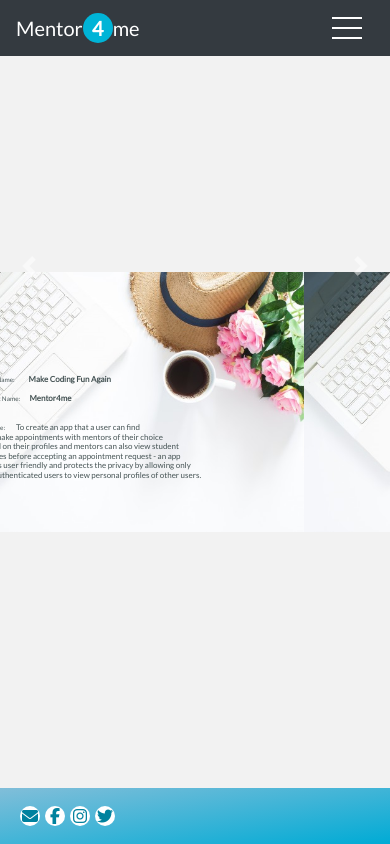
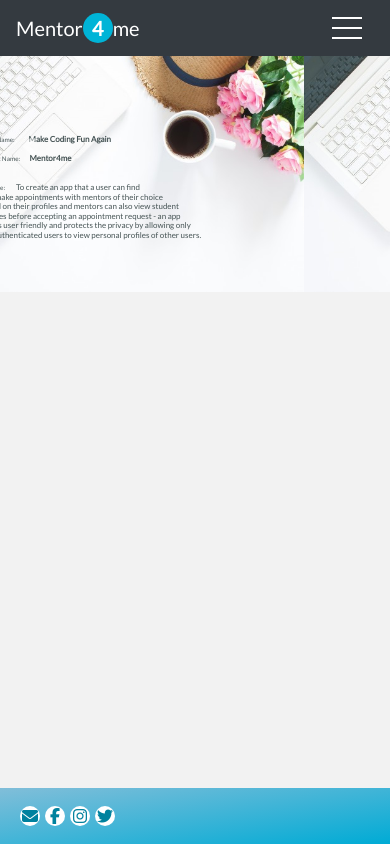
Before and after one commit to 8-27-a/final-project, a React (Create React App) app in the folder client/: page /demo in a window 390 px wide. Built offline with nearby package versions, Linux system fonts and the light colour scheme.

Commit message:
adjustments for responsive web

```diff
--- a/client/src/containers/about.css
+++ b/client/src/containers/about.css
@@ -273,7 +273,7 @@
 
 @media screen and (min-width : 320px) and (max-width : 480px) {
   img.d-block.w-100 {
-    margin-top: 17rem;
+    margin-top: 2rem;
   }
 
   .carousel-caption-1 .caption-1,
@@ -288,7 +288,7 @@
 
 @media screen and (min-width : 320px) and (max-width : 480px) {
   img.d-block.w-100 {
-    margin-top: 17rem;
+    margin-top: 2rem;
   }
 
   .carousel-caption-6 .caption-6,
```
